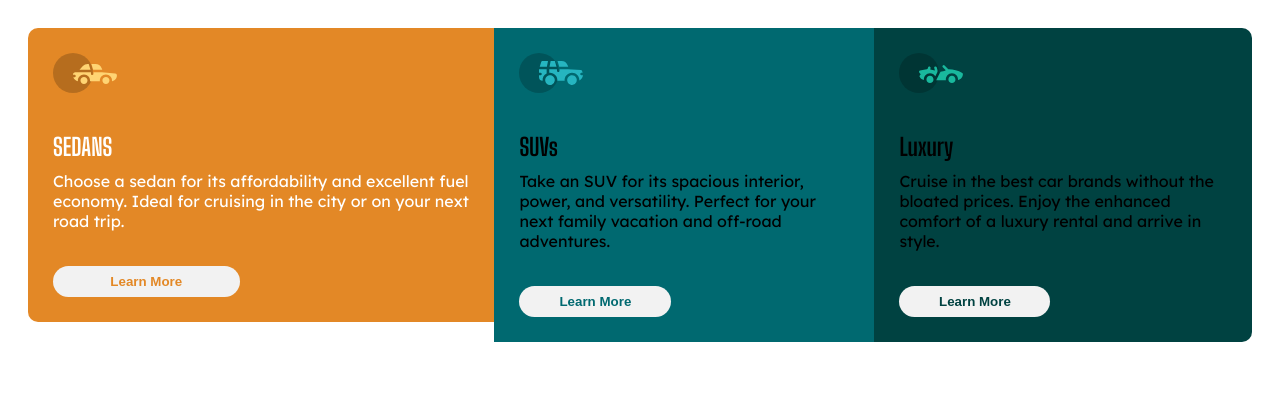
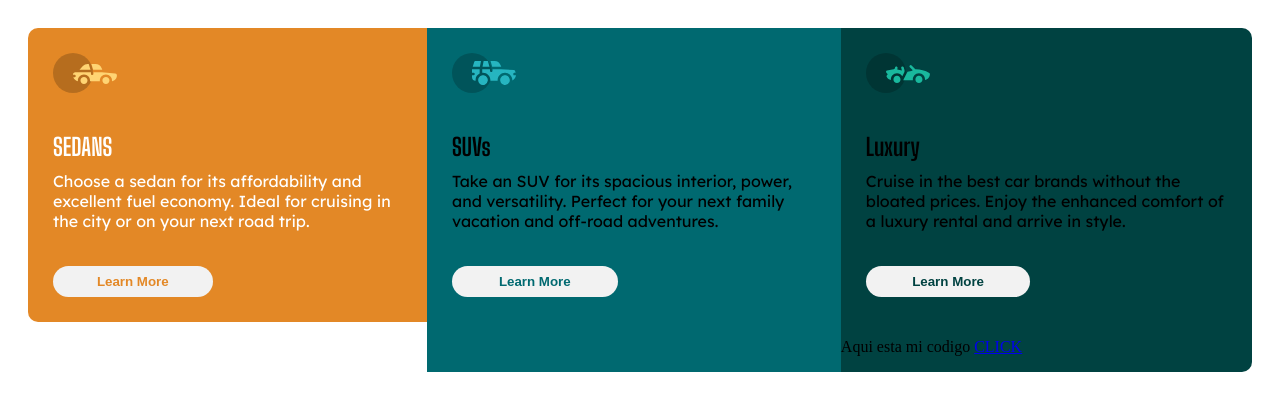
Before and after one commit to CrisPer1988/Page-cars, a plain HTML site: page index.html in a window 1280 px wide. Drawn offline with Linux system fonts and the light colour scheme.

Commit message:
alineando

```diff
--- a/index.html
+++ b/index.html
@@ -42,6 +42,7 @@
           rental and arrive in style.
         </p>
         <button class="btn"><a href="" class="btn3">Learn More</a></button>
+        <p>Aqui esta mi codigo <a href="https://github.com/CrisPer1988/Page-cars">CLICK</a></p>
       </div>
 
   </div>
--- a/styles.css
+++ b/styles.css
@@ -22,10 +22,10 @@ body{
 }
 
 .content {
+
     display: flex;
     height: auto;
     flex-direction: column;
-    justify-content: center;
 
 }
 
@@ -87,16 +87,18 @@ body{
     border-bottom-right-radius: 10px;
 }
 
-@media (min-width: 700px) {
+@media (min-width:700px) {
     .content {
+        height: auto;
         flex-direction: row;
+
+
 
     }
 
-    .main {
-        width: 100%;
-    }
+
     .seccion1 {
+
         border-top-left-radius: 0;
         border-top-right-radius: 0;
         border-top-left-radius: 10px;
```
